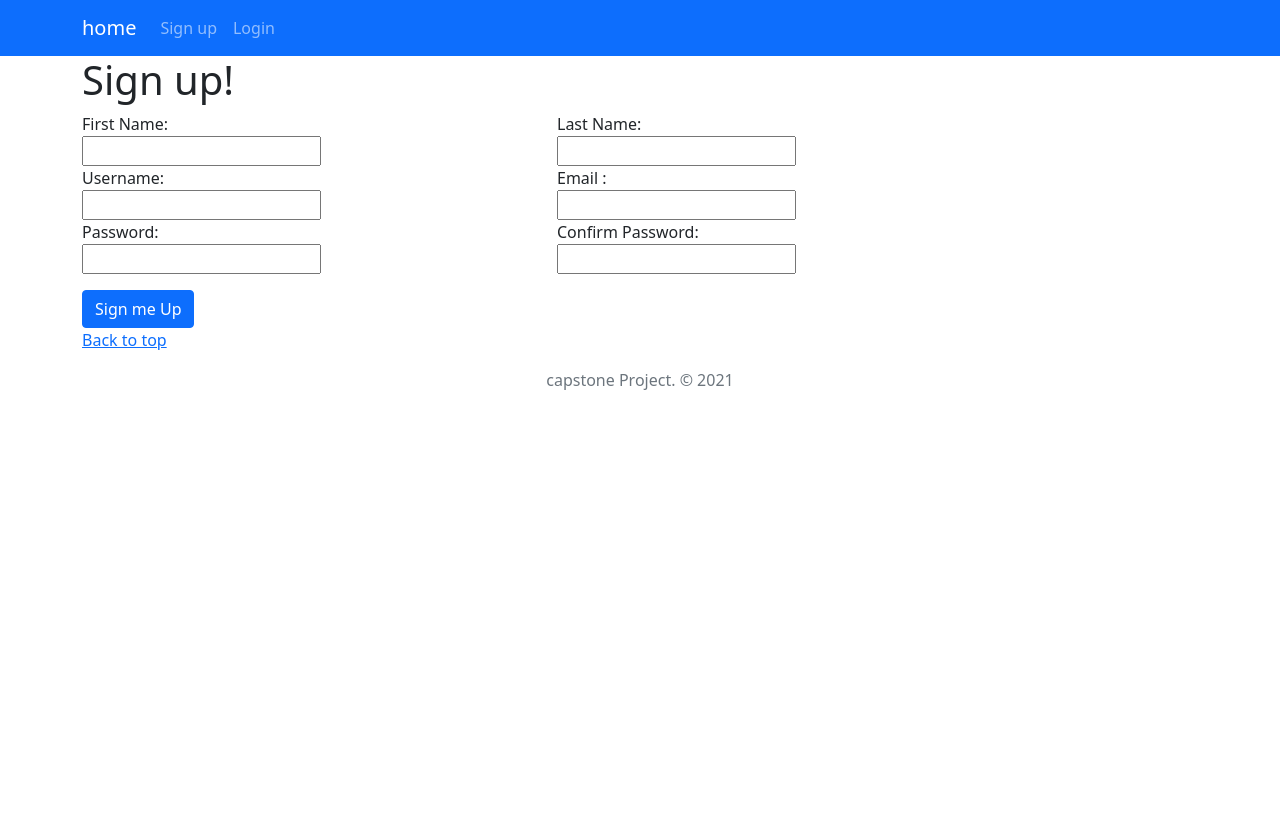
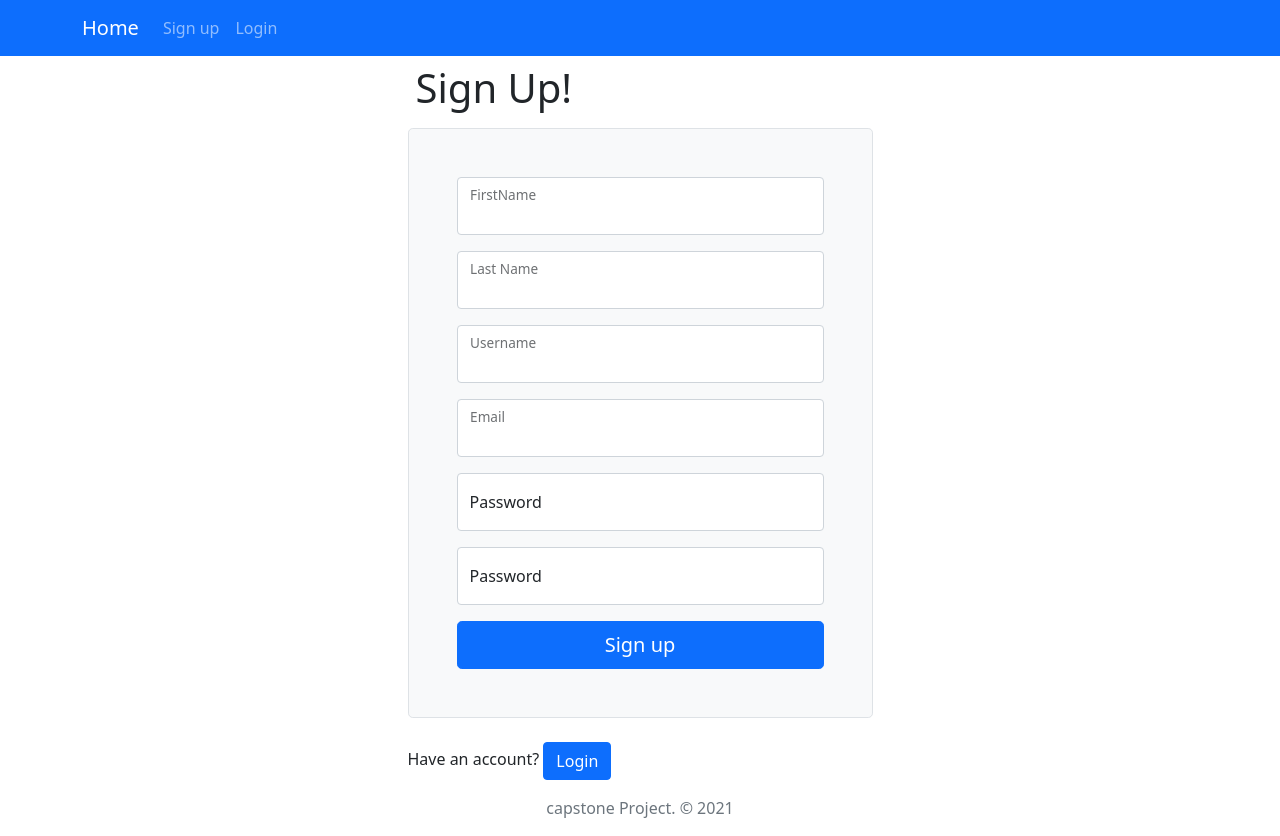
Before and after one commit to vatsalsinha/capstone, a Django app: page /accounts/signup/ in a window 1280 px wide. Before the commit the page ends 390 px from the top, so only its background shows below. Run offline with Django 3.2, Linux system fonts and the light colour scheme; some libraries are stand-ins or nearby versions.

Commit message:
added css to login and signup pages

```diff
--- a/accounts/templates/accounts/signup.html
+++ b/accounts/templates/accounts/signup.html
@@ -5,50 +5,49 @@
 {{ error }}
 {% endif %}
 
-<h1> Sign up! </h1>
-<div>
-<form method="POST" action="{% url 'signup' %}">
+<div class="col-md-10 mx-auto col-lg-5">
+	<div class = "d-inline-flex p-2">
+		<h6 class = "display-6"> Sign Up! </h6>
+	</div>
+        <form class="p-4 p-md-5 border rounded-3 bg-light" method = "POST" action = "{% url 'signup' %}">
 		{% csrf_token %}
-	<div class = "row">
-	<div class = "col-5">
-	First Name: <br>
-	<input type="text" name="firstname"/>
+		<div class="form-floating mb-3">
+            <input type="text" class="form-control" id="floatingInput" name ="firstname">
+            <label for="floatingInput">FirstName</label>
           </div>
-	<div class = "col-5">
-	Last Name:<br>
-	<input type="text" name="lastname"/>
+		  <div class="form-floating mb-3">
+            <input type="text" class="form-control" id="floatingInput" name ="lastname">
+            <label for="floatingInput">Last Name</label>
           </div>
+		<div class="form-floating mb-3">
+            <input type="text" class="form-control" id="floatingInput" name ="username">
+            <label for="floatingInput">Username</label>
           </div>
-	<div class = "row">
-	<div class = "col-5">
-	Username: <br>
-	<input type="text" name="username" />
+		  <div class="form-floating mb-3">
+            <input type="text" class="form-control" id="floatingInput" name ="emailid">
+            <label for="floatingInput">Email</label>
           </div>
-	<div class = "col-5">
-	Email : <br>
-	<input type="Email" name="emailid"/>
+          <div class="form-floating mb-3">
+            <input type="password" class="form-control" id="floatingPassword" placeholder="password1" name = "password1">
+            <label for="floatingPassword">Password</label>
           </div>
+		  <div class="form-floating mb-3">
+            <input type="password" class="form-control" id="floatingPassword" placeholder="password2" name = "password2">
+            <label for="floatingPassword">Password</label>
           </div>
-	<div class = "row">
-	<div class = "col-5">
-	Password: <br>
-	<input type="Password" name="password1" />
-	</div>
-	<div class = "col-5">
-	Confirm Password: <br>
-	<input type="Password" name="password2" />
-	</div>
-	</div>
+          <button class="w-100 btn btn-lg btn-primary" type="submit">Sign up</button>
+
+        </form>
 		<p>
-	<div class="row">
-	<div class = "col-12">
-	<input class="btn btn-primary" type="submit" value="Sign me Up">
-	</div>
-	</div>
-</form>
+	<br>
+	Have an account?
+	<a href = "{% url 'login' %}"><input class="btn btn-primary" type="submit" value="Login"></a>
+</p>
       </div>
 
 
 
 
+
+
 {% endblock %}
--- a/templates/base.html
+++ b/templates/base.html
@@ -7,7 +7,7 @@
     <meta name="description" content="">
     <meta name="author" content="Mark Otto, Jacob Thornton, and Bootstrap contributors">
     <meta name="generator" content="Jekyll v3.8.6">
-    <title>nsmiles</title>
+    <title>College Recommender</title>
 
     <link href="https://cdn.jsdelivr.net/npm/bootstrap@5.0.1/dist/css/bootstrap.min.css" rel="stylesheet" integrity="sha384-+0n0xVW2eSR5OomGNYDnhzAbDsOXxcvSN1TPprVMTNDbiYZCxYbOOl7+AMvyTG2x" crossorigin="anonymous">
 <link href = "{% static 'open-iconic-master/font/css/open-iconic-bootstrap.css' %}" rel = "stylesheet">
@@ -51,7 +51,7 @@
     {% if user.is_authenticated %}
       <img src = "{% static 'logo.png' %}" class = "d-inline-block alighn-top" height="30" width="30" /> {{ user.username }}
     {% else %}
-  home
+  Home
   </a>
   {% endif %}
   <button class="navbar-toggler" type="button" data-toggle="collapse" data-target="#navbarNavAltMarkup" aria-controls="navbarNavAltMarkup" aria-expanded="false" aria-label="Toggle navigation">
@@ -83,9 +83,6 @@
 
 <footer class="text-muted">
   <div class="container">
-    <p class="float-right">
-      <a href="#">Back to top</a>
-    </p>
     <p style="text-align: center;">capstone Project. &copy {% now "Y" %}</p>
   </div>
 </footer>
```
Also changed, not shown: accounts/templates/accounts/login.html (+21 -12 lines), templates/index1.html (+7 -5 lines). Lines whose indentation alone changed are shown as unchanged.
